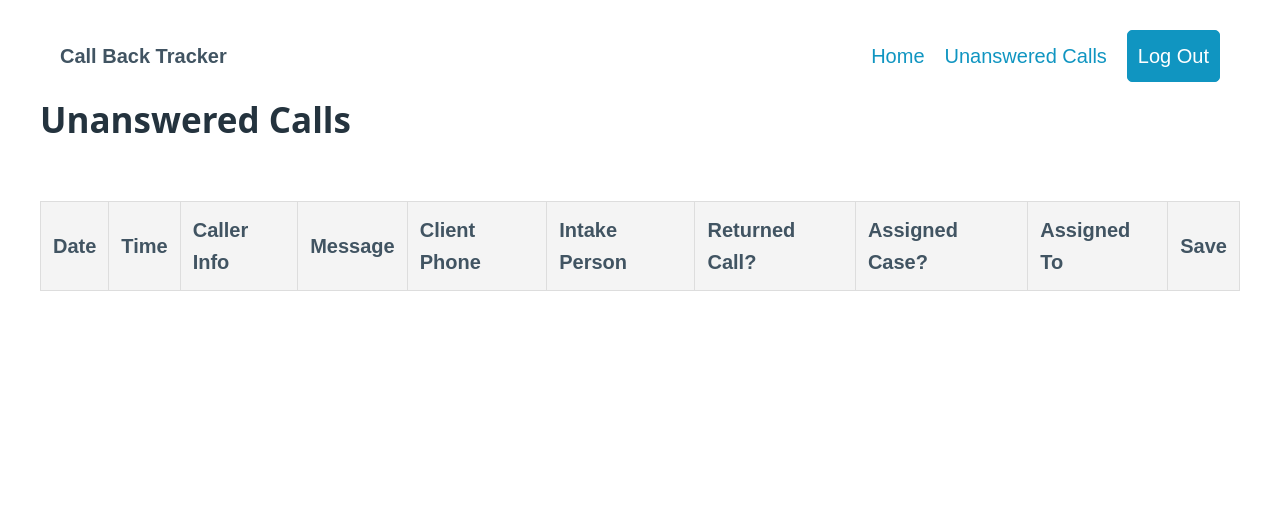
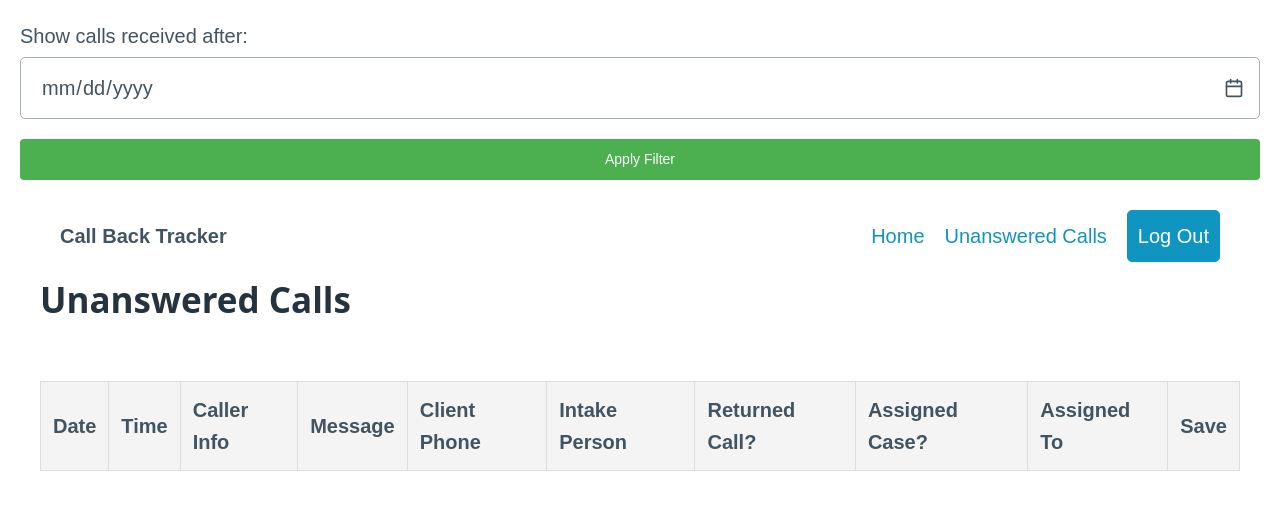
Before and after one commit to jdjimdavis/call-tracker, a plain HTML site: page index.html in a window 1280 px wide. Drawn offline with nearby package versions, Linux system fonts and the light colour scheme; no server answers.

Commit message:
Update index.html
Added label for filterdate

```diff
--- a/index.html
+++ b/index.html
@@ -81,6 +81,10 @@
 </head>
 
 <body>
+<label for="filterDate">Show calls received after: </label>
+<input type="date" id="filterDate" name="filterDate">
+<button type="button" id="filterButton">Apply Filter</button>
+
   <div class="container">
     <!-- Navigation Bar -->
     <nav class="container-fluid">
```
